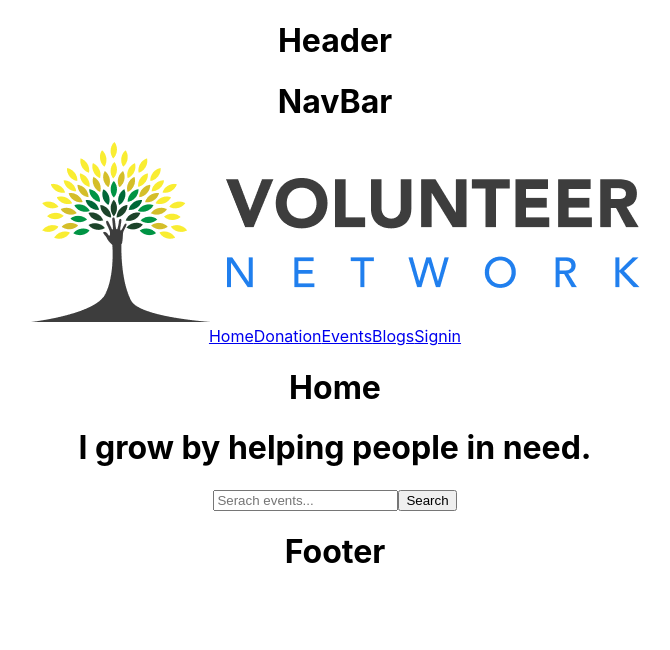
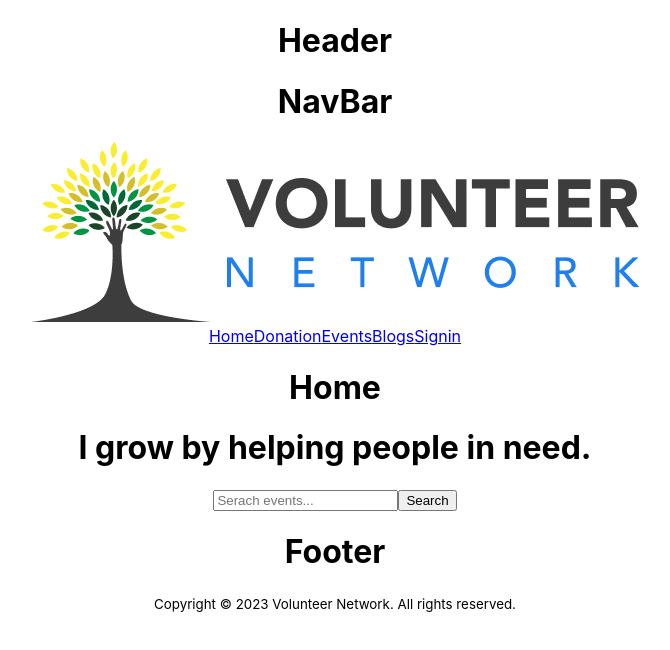
Before and after one commit to MUHAMMADSabbirHossain/volunteer-client, a React (Create React App) app: page / in a window 1280 px wide. Shown: the top 650 px of the page, without its empty margins (305-975 px from the left). Built offline with nearby package versions, Linux system fonts and the light colour scheme.

Commit message:
footer: added.

```diff
--- a/src/Components/Footer/Footer.js
+++ b/src/Components/Footer/Footer.js
@@ -5,6 +5,8 @@ const Footer = () => {
     return (
         <div>
             <h1>Footer</h1>
+            <footer><p><small>Copyright &copy; {(new Date().getFullYear())} Volunteer Network. All rights reserved.</small></p></footer>
+
         </div>
     );
 };
```
